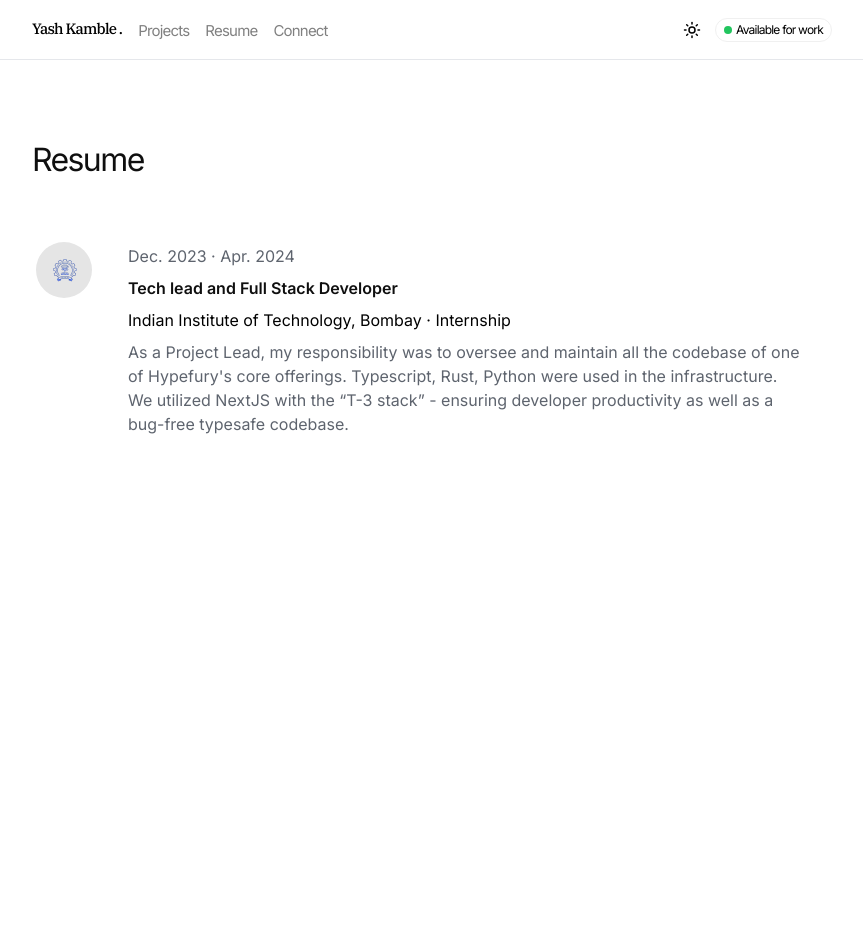
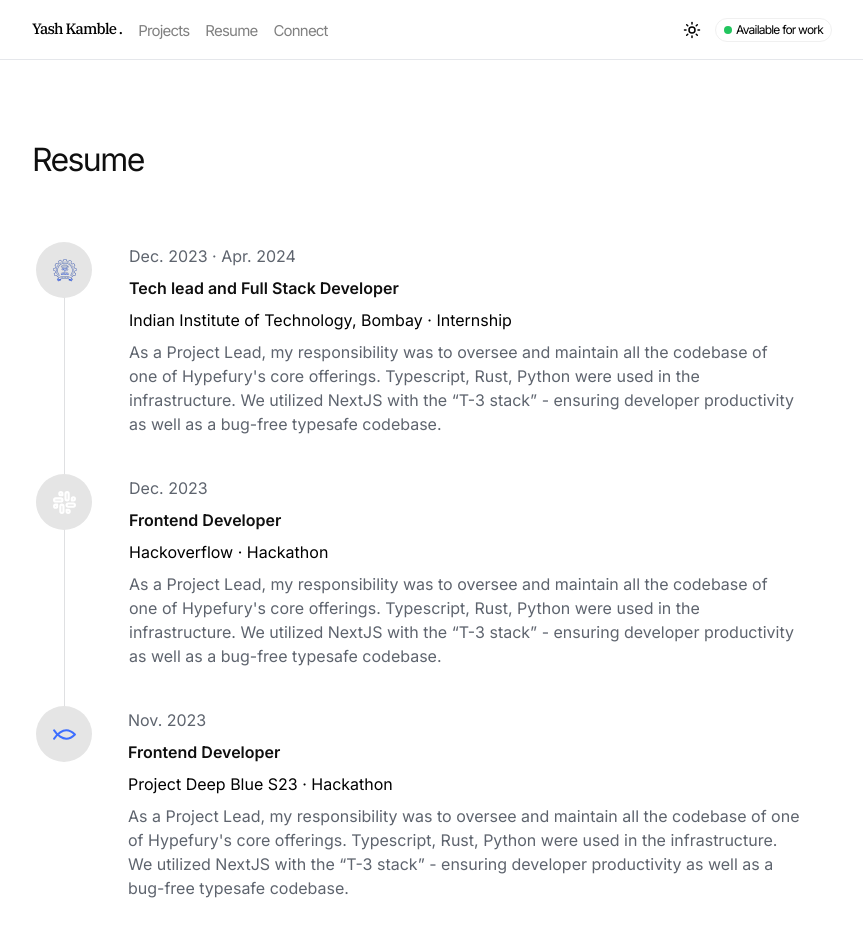
Before and after one commit to yash-devop/Portfolio, a Next.js app: page /resume in a window 1280 px wide. Shown: the top 936 px of the page, without its empty margins (208-1071 px from the left). Before the commit the page ends 800 px from the top, so only its background shows below. Built offline with nearby package versions, Linux system fonts and the light colour scheme.

Commit message:
hackathon details

```diff
--- a/src/constants.ts
+++ b/src/constants.ts
@@ -70,5 +70,19 @@ export const ResumeDetails = [
         company: "Indian Institute of Technology, Bombay · Internship",
         description: "As a Project Lead, my responsibility was to oversee and maintain all the codebase of one of Hypefury's core offerings. Typescript, Rust, Python were used in the infrastructure. We utilized NextJS with the “T-3 stack” - ensuring developer productivity as well as a bug-free typesafe codebase."
     },
+    {
+        duration: "Dec. 2023",
+        logo: "/assets/icons/slack.svg",
+        title : "Frontend Developer",
+        company: "Hackoverflow · Hackathon",
+        description: "As a Project Lead, my responsibility was to oversee and maintain all the codebase of one of Hypefury's core offerings. Typescript, Rust, Python were used in the infrastructure. We utilized NextJS with the “T-3 stack” - ensuring developer productivity as well as a bug-free typesafe codebase."
+    },
+    {
+        duration: "Nov. 2023",
+        logo: "/assets/icons/deepblue_ico.svg",
+        title : "Frontend Developer",
+        company: "Project Deep Blue S23 · Hackathon",
+        description: "As a Project Lead, my responsibility was to oversee and maintain all the codebase of one of Hypefury's core offerings. Typescript, Rust, Python were used in the infrastructure. We utilized NextJS with the “T-3 stack” - ensuring developer productivity as well as a bug-free typesafe codebase."
+    },
 
 ]
```
